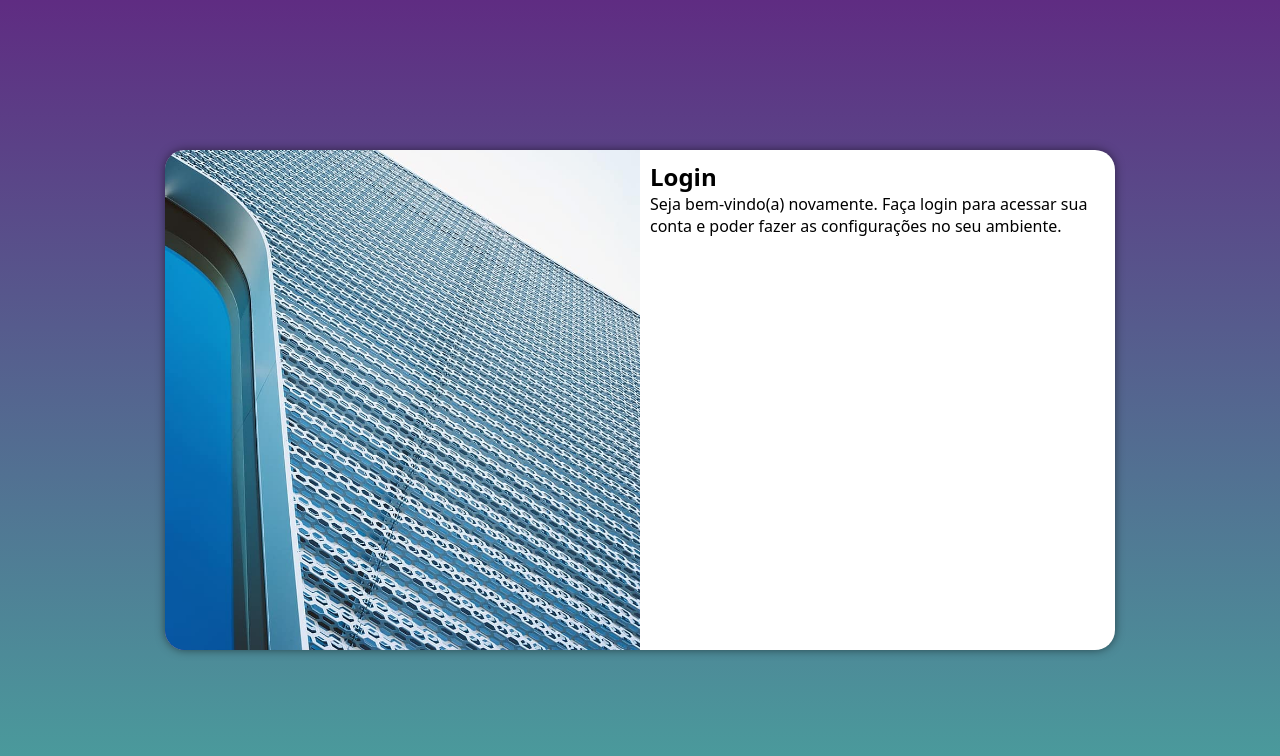
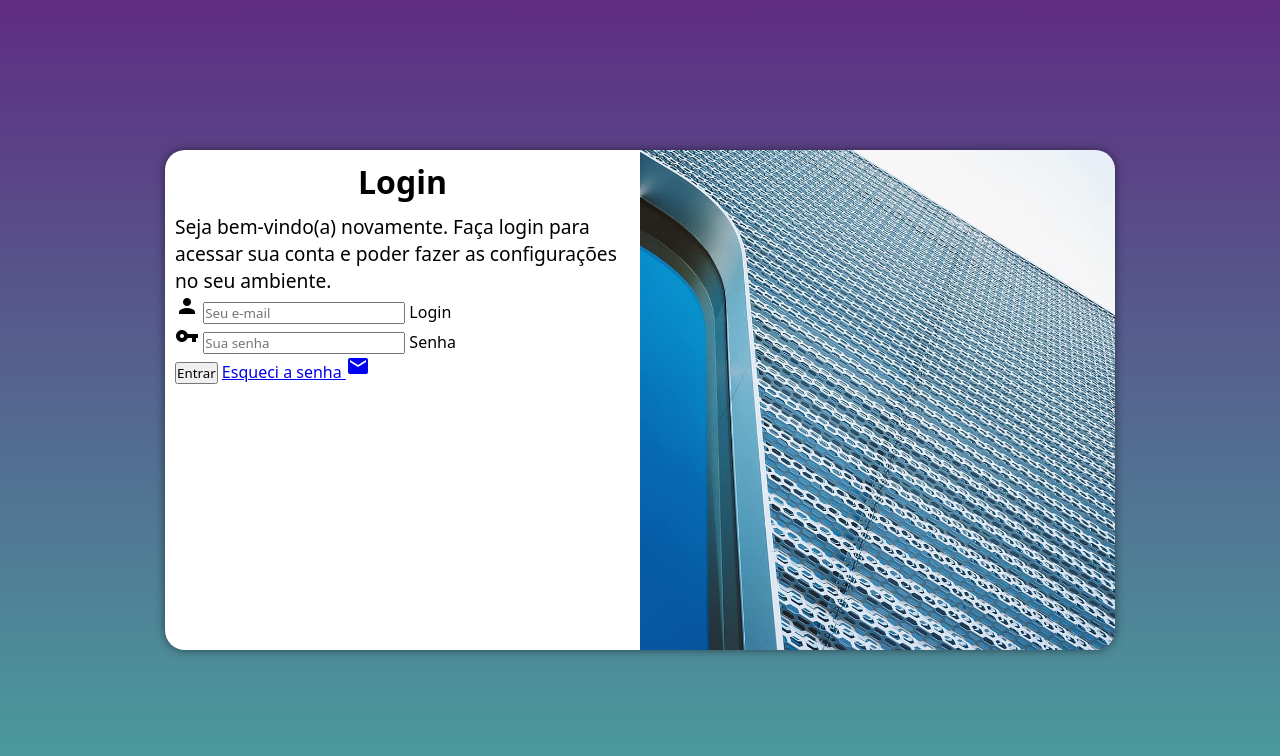
Before and after one commit to joaovictor-nogueira/projeto-login, a plain HTML site: page index.html in a window 1280 px wide. Drawn offline with Linux system fonts and the light colour scheme.

Commit message:
adicionei o formulario

```diff
--- a/estilos/media-query.css
+++ b/estilos/media-query.css
@@ -21,6 +21,9 @@
         float: left;
         width: 70%;
     }
+    div#formulario > p{
+        font-size: 1em;
+    }
 }
 @media screen and (min-width: 992px){
 
@@ -33,13 +36,19 @@
     }
 
     section#login > div#imagem{
-        float: left;
+        float: right;
         width: 50%;
         height: 100%;
     }
 
     section#login > div#formulario{
-        float: right;
+        float: left;
         width: 50%;
     }
+    div#formulario > h1{
+        font-size: 2em;
+    }
+    div#formulario > p{
+        font-size: 1.2em;
+    }
 }
--- a/estilos/style.css
+++ b/estilos/style.css
@@ -34,7 +34,7 @@ section#login {
     overflow: hidden;
 
     background-color: white;
-    width: 250px;
+    width: 255px;
     height: 500px;
     border-radius: 20px;
     box-shadow: 0px 0px 10px rgba(0, 0, 0, 0.5);
@@ -54,3 +54,12 @@ section#login > div#formulario {
     display: block;
     padding: 10px;
 }
+
+div#formulario > h1{
+    text-align: center;
+    margin-bottom: 10px;
+}
+
+div#formulario > p{
+    font-size: 0.8em;
+}
--- a/index.html
+++ b/index.html
@@ -6,6 +6,7 @@
     <title>Login</title>
     <link rel="stylesheet" href="estilos/style.css">
     <link rel="stylesheet" href="estilos/media-query.css">
+    <link href="https://fonts.googleapis.com/icon?family=Material+Icons" rel="stylesheet">
 </head>
 <body>
     <main>
@@ -16,7 +17,24 @@
             <div id="formulario">
                 <h1>Login</h1>
                 <p>Seja bem-vindo(a) novamente. Faça login para acessar sua conta e poder fazer as configurações no seu ambiente.</p>
-                <form action="login.php" method="post"></form>
+                <form action="login.php" method="post" autocomplete="on">
+                    <div class="campo">
+                        <span class="material-icons">person</span>
+                        <input type="email" name="login" id="ilogin" placeholder="Seu e-mail" autocomplete="email" required maxlength="30">
+                        <label for="ilogin">Login</label>
+                    </div>
+                    <div class="campo">
+                        <span class="material-icons">vpn_key</span>
+                        <input type="password" name="senha" id="isenha" placeholder="Sua senha" autocomplete="current-password" required minlength="8" maxlength="20">
+                        <label for="isenha">Senha</label>
+                    </div>
+                    <input type="submit" value="Entrar">
+
+                    <a href="esqueci.html">
+                        Esqueci a senha <span class="material-icons">mail</span>
+                    </a>
+                    <!-- Poderia ser um button mas precisaria de jvscript -->
+                </form>
             </div>
         </section>
     </main>
```
